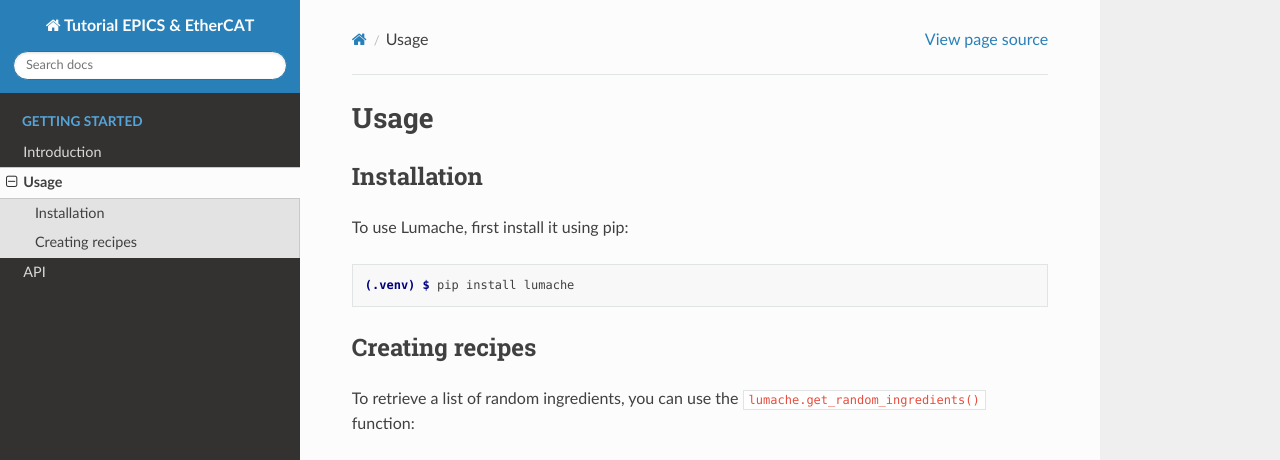
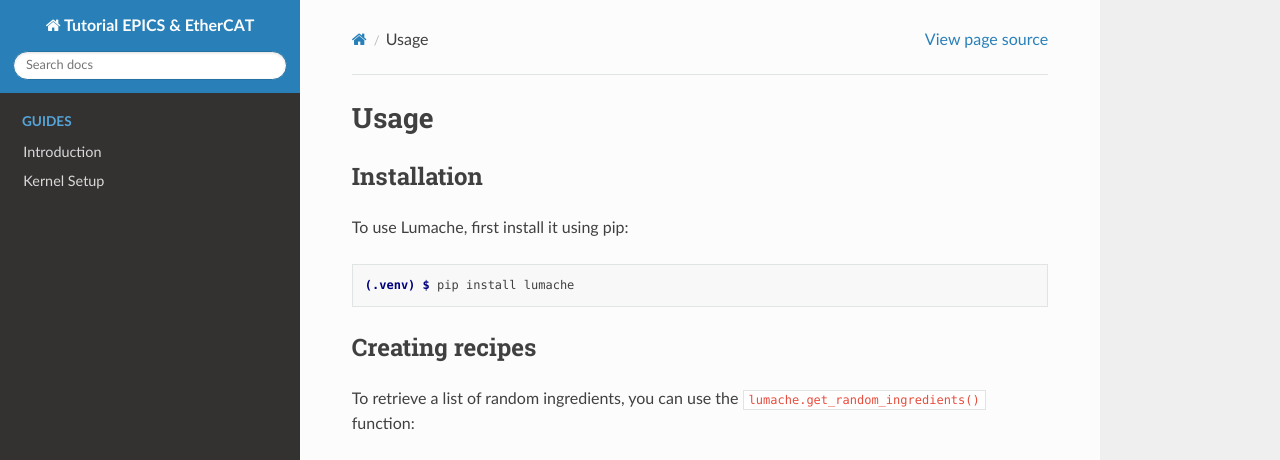
Before and after one commit to vera-univie/Tutorial-EPICS-EtherCAT, a Sphinx documentation site: the page built from docs/source/usage.rst, in a window 1280 px wide and 1095 px high. Shown: the top 460 px of the window. Built offline with Sphinx 7.4.7 and the Read the Docs theme 3.1.0, drawn with Linux system fonts in a browser that asks for light colours; pages that are not in the unit, such as notebooks, are missing from menus; grey boxes are pictures that could not be loaded.

Commit message:
work on kernel setup guide

```diff
--- a/docs/source/index.rst
+++ b/docs/source/index.rst
@@ -25,8 +25,8 @@ Contents
 
 .. toctree::
    :maxdepth: 2
-   :caption: Getting Started
+   :caption: Guides
 
+   index
    introduction
-   usage
-   api
+   kernel_setup
```
